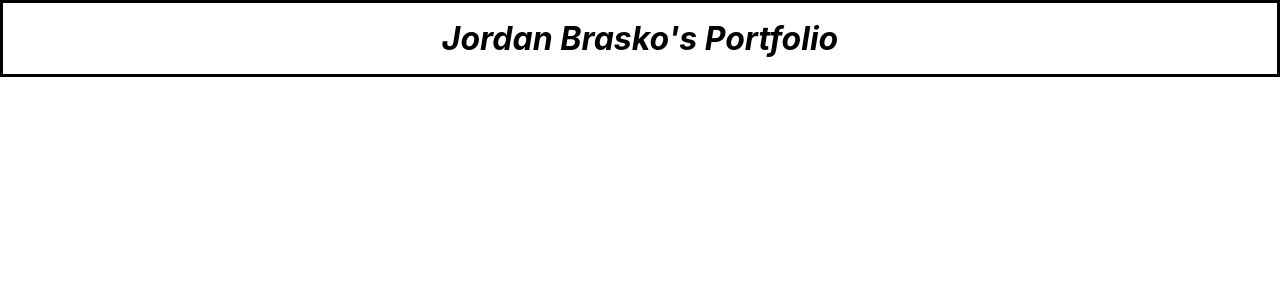
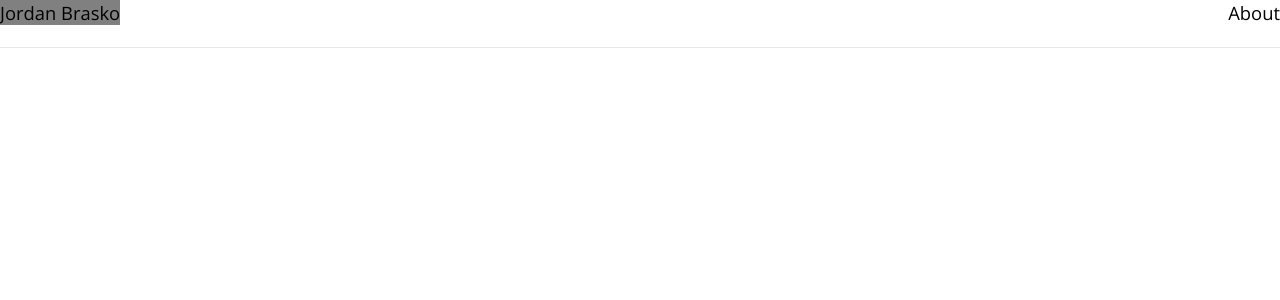
Before and after one commit to jbrasko2/jordan-brasko-portfolio, a React (Create React App) app: page /#/ in a window 1280 px wide. Shown: the top 300 px of the page. Built offline with nearby package versions, Linux system fonts and the light colour scheme.

Commit message:
start nav, links and css

```diff
--- a/package.json
+++ b/package.json
@@ -8,6 +8,8 @@
     "@testing-library/user-event": "^12.1.10",
     "react": "^17.0.2",
     "react-dom": "^17.0.2",
+    "react-router": "^5.2.0",
+    "react-router-dom": "^5.2.0",
     "react-scripts": "4.0.3",
     "styled-components": "^5.2.3",
     "web-vitals": "^1.0.1"
--- a/public/index.html
+++ b/public/index.html
@@ -10,6 +10,8 @@
       content="Web site created using create-react-app"
     />
     <link rel="apple-touch-icon" href="%PUBLIC_URL%/logo192.png" />
+    <link rel="preconnect" href="https://fonts.gstatic.com">
+    <link href="https://fonts.googleapis.com/css2?family=Open+Sans:ital,wght@0,300;0,400;0,600;0,700;0,800;1,300;1,400;1,600;1,700;1,800&display=swap" rel="stylesheet">
     <!--
       manifest.json provides metadata used when your web app is installed on a
       user's mobile device or desktop. See https://developers.google.com/web/fundamentals/web-app-manifest/
--- a/src/App.js
+++ b/src/App.js
@@ -1,17 +1,26 @@
-import './App.css';
-import Title from './components/Title'
+import React, { Component } from 'react'
+import NavBar from './components/NavBar'
 import GlobalStyles from './GlobalStyles';
+import { Switch, Route } from 'react-router-dom'
+import About from './components/About'
 
-function App() {
+
+class App extends Component {
+  render () {
     return (
       <>
         <div className="App">
-        <Title />
+          <NavBar />
         </div>
+
+        <Switch>
+          <Route exact path='/about' component={About} />
+        </Switch>
 
         <GlobalStyles />
       </>
-  );
+    )
+  }
 }
 
 export default App;
--- /dev/null
+++ b/src/components/About.js
@@ -0,0 +1,17 @@
+import React from 'react'
+import styled from 'styled-components/macro'
+
+
+const About = () => {
+    return (
+        <Wrapper>
+            <h1>About</h1>
+        </Wrapper>
+    )
+}
+
+const Wrapper = styled.div`
+    margin: 0 30px;
+`
+
+export default About
--- /dev/null
+++ b/src/components/NavBar.js
@@ -0,0 +1,57 @@
+import React from 'react'
+import { Link } from 'react-router-dom'
+import styled from 'styled-components/macro'
+
+const NavBar = () => {
+    return (
+        <Wrapper>
+            <LeftWrapper>
+                <Link to='/'>
+                    <LinkButton>Jordan Brasko</LinkButton>
+                </Link>
+            </LeftWrapper>
+            <RightWrapper>
+                <Link to='/about'>
+                    <LinkButton>About</LinkButton>
+                </Link>
+            </RightWrapper>
+        </Wrapper>
+    )
+}
+
+const Wrapper = styled.nav`
+    position: sticky;
+    top: 0;
+    height: 48px;
+    background-color: hsl(0, 0%, 100%);
+    border-bottom: 1px solid hsl(0, 0%, 90%);
+`
+
+const LeftWrapper = styled.div`
+    float: left;
+    a {
+        font-size: 1.15rem;
+        text-decoration: none;
+        color: black;
+    }
+`
+
+const RightWrapper = styled.div`
+    float: right;
+
+    a {
+        font-size: 1.15rem;
+        text-decoration: none;
+        color: black;
+    }
+`
+
+const LinkButton = styled.div`
+    height: 100%;
+
+    &:hover {
+        background-color: hsl(0, 0%, 50%);
+    }
+`
+
+export default NavBar
--- a/src/components/Title.js
+++ /dev/null
@@ -1,19 +0,0 @@
-import React from 'react'
-import styled from 'styled-components/macro'
-
-const Title = () => {
-    return (
-        <TitleContent>
-            Jordan Brasko's Portfolio
-        </TitleContent>
-    )
-}
-
-const TitleContent = styled.h1`
-    margin: 0 auto;
-    padding: 16px 20px;
-    border: solid black;
-    font-style: italic;
-`
-
-export default Title
--- a/src/index.css
+++ b/src/index.css
@@ -1,13 +1,4 @@
 body {
   margin: 0;
-  font-family: -apple-system, BlinkMacSystemFont, 'Segoe UI', 'Roboto', 'Oxygen',
-    'Ubuntu', 'Cantarell', 'Fira Sans', 'Droid Sans', 'Helvetica Neue',
-    sans-serif;
-  -webkit-font-smoothing: antialiased;
-  -moz-osx-font-smoothing: grayscale;
+  font-family: 'Open Sans', sans-serf;
 }
-
-code {
-  font-family: source-code-pro, Menlo, Monaco, Consolas, 'Courier New',
-    monospace;
-}
--- a/src/index.js
+++ b/src/index.js
@@ -3,10 +3,13 @@ import ReactDOM from 'react-dom';
 import './index.css';
 import App from './App';
 import reportWebVitals from './reportWebVitals';
+import { HashRouter } from 'react-router-dom';
 
 ReactDOM.render(
   <React.StrictMode>
-    <App />
+    <HashRouter>
+      <App />
+    </HashRouter>
   </React.StrictMode>,
   document.getElementById('root')
 );
```
Also changed, not shown: 2 other files (tests, documents, lock files or other folders). Lines whose indentation alone changed are shown as unchanged.
